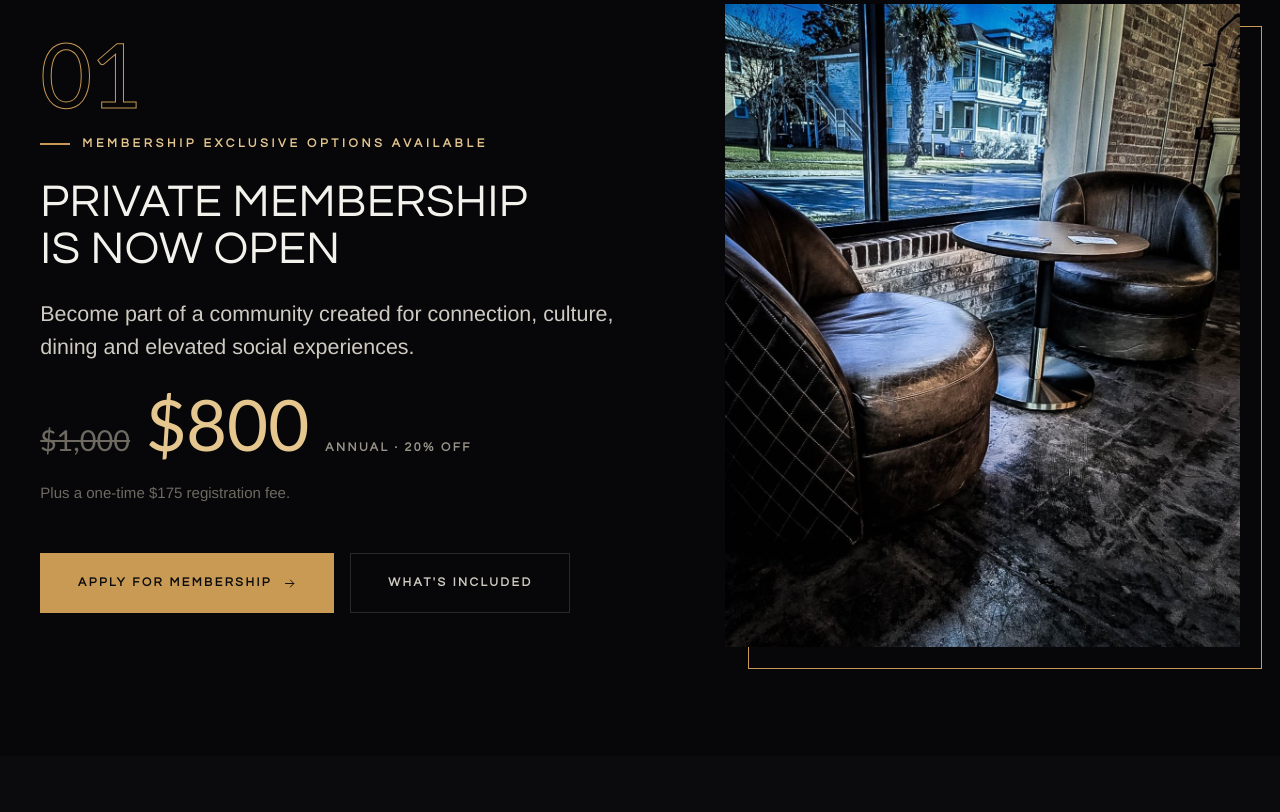
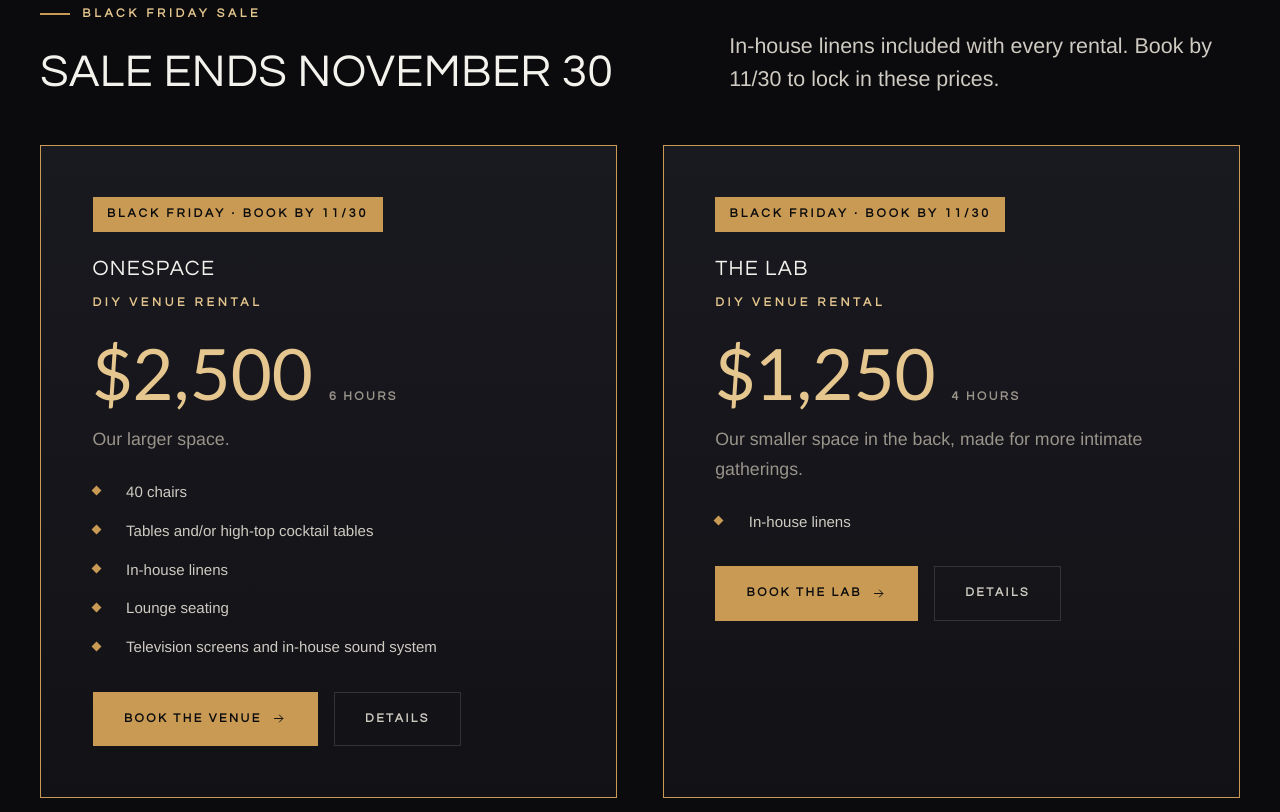
Before and after one commit to pathosmarketinggrady-jpg/the-cove, a plain HTML site: page index.html in a window 1280 px wide. Shown: the part 1188-2000 px from the top of the page. Drawn offline with Linux system fonts and the light colour scheme.

Commit message:
Blsckfriday update

```diff
--- a/index.html
+++ b/index.html
@@ -148,13 +148,81 @@
   <div class="ticker" id="ticker">
     <div class="ticker__track">
       <div class="ticker__set">
-        <span>Members Club</span><span>Event Venue</span><span>Artisan Caf&eacute;</span><span>Gallery Showroom</span><span>Historic Springfield</span><span>Jacksonville</span>
+        <span>Black Friday Sale</span><span>Members Club</span><span>Event Venue</span><span>Artisan Caf&eacute;</span><span>Gallery Showroom</span><span>Historic Springfield</span><span>Jacksonville</span>
       </div>
       <div class="ticker__set">
-        <span>Members Club</span><span>Event Venue</span><span>Artisan Caf&eacute;</span><span>Gallery Showroom</span><span>Historic Springfield</span><span>Jacksonville</span>
+        <span>Black Friday Sale</span><span>Members Club</span><span>Event Venue</span><span>Artisan Caf&eacute;</span><span>Gallery Showroom</span><span>Historic Springfield</span><span>Jacksonville</span>
       </div>
     </div>
   </div>
+
+  <!-- ============================ BLACK FRIDAY ============================== -->
+  <section class="band" id="black-friday">
+    <div class="wrap">
+      <div class="head--split" data-in>
+        <div>
+          <p class="label">Black Friday Sale</p>
+          <h2>Sale ends November 30</h2>
+        </div>
+        <div>
+          <p class="lede">
+            In-house linens included with every rental. Book by
+            11/30 to lock in these prices.
+          </p>
+        </div>
+      </div>
+
+      <div class="spaces spaces--2" style="margin-top:var(--s7)">
+        <div class="offer" data-in>
+          <span class="offer__flag">Black Friday &middot; Book by 11/30</span>
+          <h3>ONESpace</h3>
+          <p class="label label--bare" style="margin-top:var(--s3)">DIY Venue Rental</p>
+          <div class="price">
+            <span class="price__now">$2,500</span>
+            <span class="price__per">6 hours</span>
+          </div>
+          <p class="dim" style="margin-top:var(--s4)">Our larger space.</p>
+          <ul class="ticks" style="margin-top:var(--s5)">
+            <li>40 chairs</li>
+            <li>Tables and/or high-top cocktail tables</li>
+            <li>In-house linens</li>
+            <li>Lounge seating</li>
+            <li>Television screens and in-house sound system</li>
+          </ul>
+          <div class="btns" style="margin-top:var(--s6)">
+            <a class="btn btn--brass" href="inquire.html">
+              <span>Book the venue</span>
+              <svg class="ico" aria-hidden="true"><use href="#i-arrow"></use></svg>
+            </a>
+            <a class="btn btn--quiet" href="venue.html#diy-rental">Details</a>
+          </div>
+        </div>
+
+        <div class="offer" data-in style="--d:1">
+          <span class="offer__flag">Black Friday &middot; Book by 11/30</span>
+          <h3>The Lab</h3>
+          <p class="label label--bare" style="margin-top:var(--s3)">DIY Venue Rental</p>
+          <div class="price">
+            <span class="price__now">$1,250</span>
+            <span class="price__per">4 hours</span>
+          </div>
+          <p class="dim" style="margin-top:var(--s4)">
+            Our smaller space in the back, made for more intimate gatherings.
+          </p>
+          <ul class="ticks" style="margin-top:var(--s5)">
+            <li>In-house linens</li>
+          </ul>
+          <div class="btns" style="margin-top:var(--s6)">
+            <a class="btn btn--brass" href="inquire.html">
+              <span>Book The Lab</span>
+              <svg class="ico" aria-hidden="true"><use href="#i-arrow"></use></svg>
+            </a>
+            <a class="btn btn--quiet" href="venue.html#intimate-space">Details</a>
+          </div>
+        </div>
+      </div>
+    </div>
+  </section>
 
   <!-- ============================== MEMBERSHIP ============================== -->
   <section class="band band--deep">
```
Also changed, not shown: inquire.html (+13 -0 lines), venue.html (+27 -13 lines).
